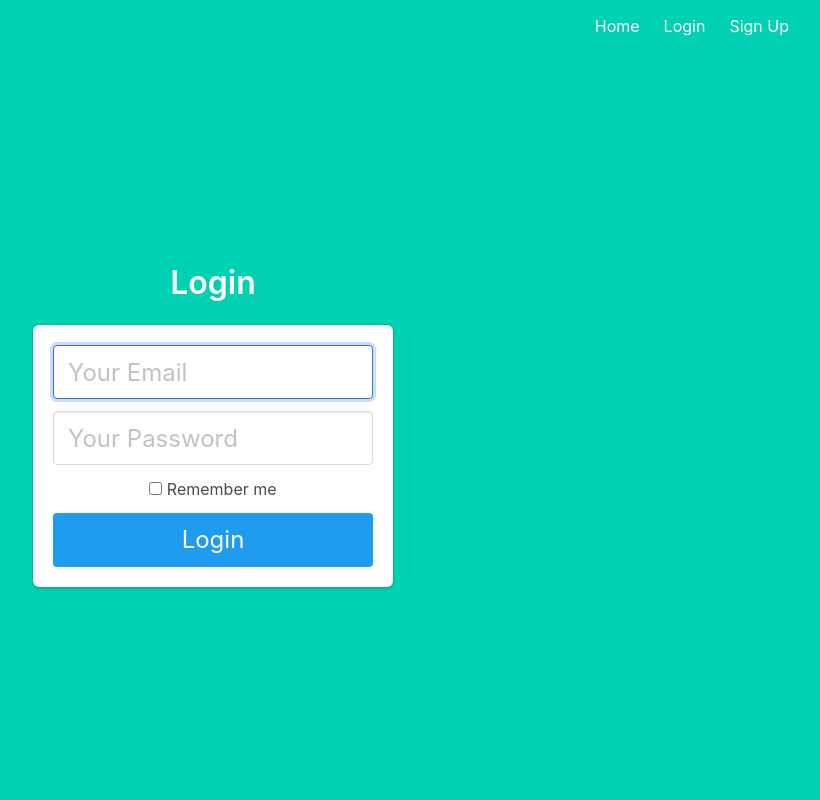
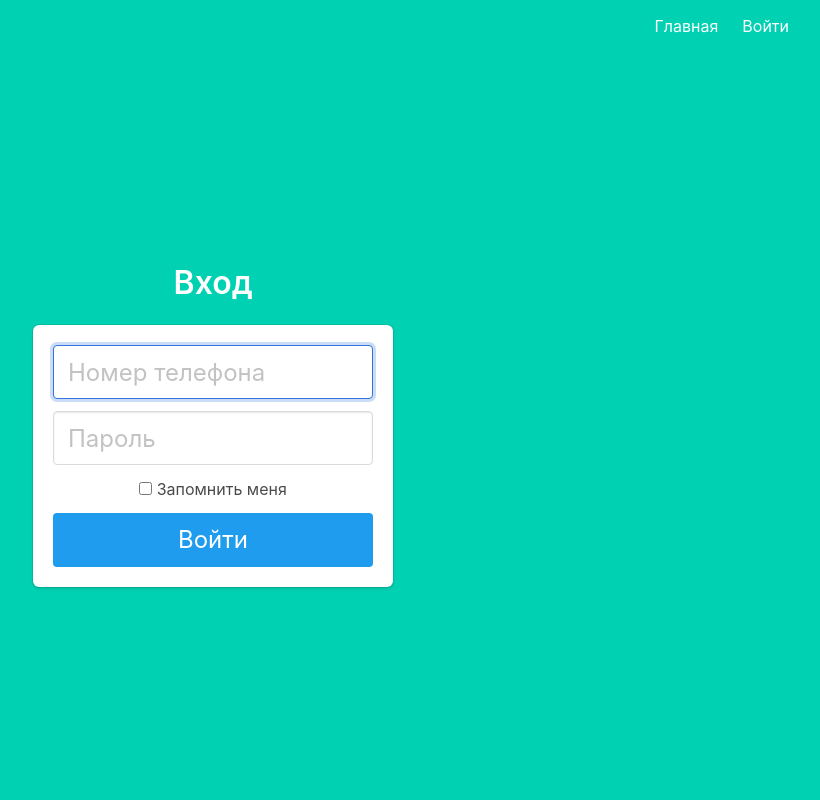
Before and after one commit to molish/tlgvkbot2, a Flask app: page /login in a window 1280 px wide. Shown: the whole page, without its empty margins (427-1247 px from the left). Run offline with Flask 2, Linux system fonts and the light colour scheme.

Commit message:
добавлен вход по номеру телефона, изменена модель(мож придется еще править)

```diff
--- a/src/__init__.py
+++ b/src/__init__.py
@@ -10,7 +10,7 @@ def create_app():
     app = Flask(__name__)
 
     app.config['SECRET_KEY'] = 'secret-key-goes-here'
-    app.config['SQLALCHEMY_DATABASE_URI'] = 'sqlite:///db.sqlite'
+    app.config['SQLALCHEMY_DATABASE_URI'] = 'sqlite:///database.sqlite'
     app.config['SQLALCHEMY_TRACK_MODIFICATIONS'] = False
 
     db.init_app(app)
--- a/src/auth.py
+++ b/src/auth.py
@@ -20,16 +20,16 @@ def signup():
 
 @auth.route('/login', methods=['POST'])
 def login_post():
-    email = request.form.get('email')
+    phone = request.form.get('phone')
     password = request.form.get('password')
     remember = True if request.form.get('remember') else False
 
-    user = User.query.filter_by(email=email).first()
+    user = User.query.filter_by(phone_number=phone).first()
 
     # check if the user actually exists
     # take the user-supplied password, hash it, and compare it to the hashed password in the database
     if not user or not check_password_hash(user.password, password):
-        flash('Please check your login details and try again.')
+        flash('Неверный логин или пароль. Пожалуйста попробуйте снова.')
         return redirect(url_for('auth.login'))  # if the user doesn't exist or password is wrong, reload the page
 
     # if the above check passes, then we know the user has the right credentials
@@ -39,18 +39,18 @@ def login_post():
 
 @auth.route('/signup', methods=['POST'])
 def signup_post():
-    email = request.form.get('email')
+    phone = request.form.get('phone')
     name = request.form.get('name')
     password = request.form.get('password')
 
     user = User.query.filter_by(
-        email=email).first()  # if this returns a user, then the email already exists in database
+        phone_number=phone).first()  # if this returns a user, then the email already exists in database
     if user:  # if a user is found, we want to redirect back to signup page so user can try again
-        flash('Email address already exists')
+        flash('Телефон уже зарегистрирован')
         return redirect(url_for('auth.signup'))
 
     # create a new user with the form data. Hash the password so the plaintext version isn't saved.
-    new_user = User(email=email, name=name, password=generate_password_hash(password, method='sha256'))
+    new_user = User(phone_number=phone, name=name, password=generate_password_hash(password, method='sha256'))
 
     # add the new user to the database
     db.session.add(new_user)
--- a/src/templates/base.html
+++ b/src/templates/base.html
@@ -19,24 +19,21 @@
                     <div id="navbarMenuHeroA" class="navbar-menu">
                         <div class="navbar-end">
                             <a href="{{ url_for('main.index') }}" class="navbar-item">
-                                Home
+                                Главная
                             </a>
                             {% if current_user.is_authenticated %}
                             <a href="{{ url_for('main.profile') }}" class="navbar-item">
-                                Profile
+                                Работа
                             </a>
                             {% endif %}
                             {% if not current_user.is_authenticated %}
                             <a href="{{ url_for('auth.login') }}" class="navbar-item">
-                                Login
-                            </a>
-                            <a href="{{ url_for('auth.signup') }}" class="navbar-item">
-                                Sign Up
+                                Войти
                             </a>
                             {% endif %}
                             {% if current_user.is_authenticated %}
                             <a href="{{ url_for('auth.logout') }}" class="navbar-item">
-                                Logout
+                                Выйти
                             </a>
                             {% endif %}
                         </div>
--- a/src/templates/index.html
+++ b/src/templates/index.html
@@ -2,9 +2,9 @@
 
 {% block content %}
 <h1 class="title">
-  Flask Login Example
+  Приложение массовой рассылки в Telegram и Вконтакте
 </h1>
 <h2 class="subtitle">
-  Easy authentication and authorization in Flask.
+  Войдите в систему нажав нопку "Войти"
 </h2>
 {% endblock %}
--- a/src/templates/login.html
+++ b/src/templates/login.html
@@ -2,7 +2,7 @@
 
 {% block content %}
 <div class="column is-4 is-offset-4">
-    <h3 class="title">Login</h3>
+    <h3 class="title">Вход</h3>
     <div class="box">
         {% with messages = get_flashed_messages() %}
         {% if messages %}
@@ -14,22 +14,22 @@
         <form method="POST" action="/login">
             <div class="field">
                 <div class="control">
-                    <input class="input is-large" type="email" name="email" placeholder="Your Email" autofocus="">
+                    <input class="input is-large" type="tel" name="phone" placeholder="Номер телефона" autofocus="">
                 </div>
             </div>
 
             <div class="field">
                 <div class="control">
-                    <input class="input is-large" type="password" name="password" placeholder="Your Password">
+                    <input class="input is-large" type="password" name="password" placeholder="Пароль">
                 </div>
             </div>
             <div class="field">
                 <label class="checkbox">
                     <input type="checkbox">
-                    Remember me
+                    Запомнить меня
                 </label>
             </div>
-            <button class="button is-block is-info is-large is-fullwidth">Login</button>
+            <button class="button is-block is-info is-large is-fullwidth">Войти</button>
         </form>
     </div>
 </div>
```
Also changed, not shown: src/models.py (+8 -9 lines), src/db.sqlite (deleted).
